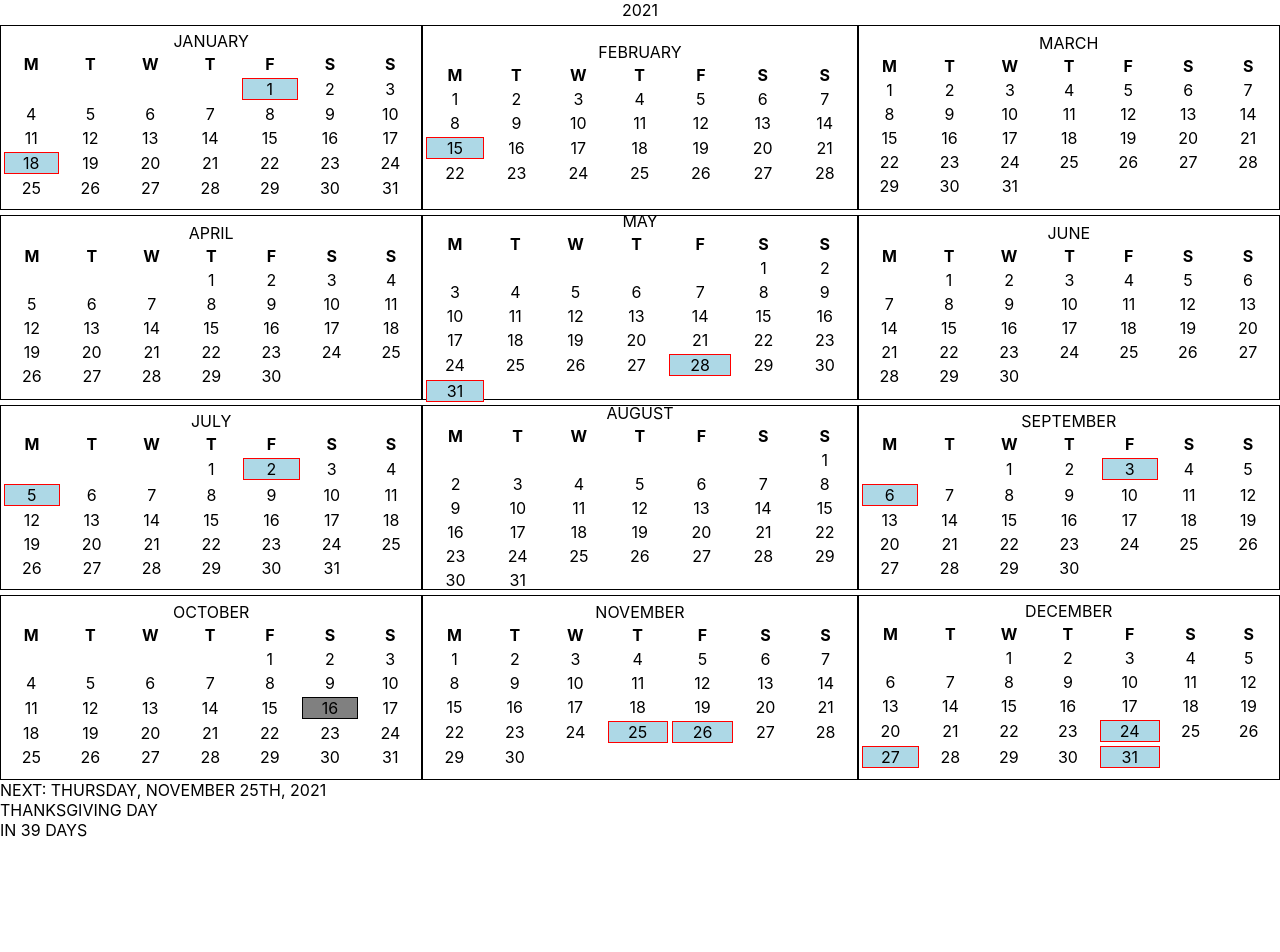
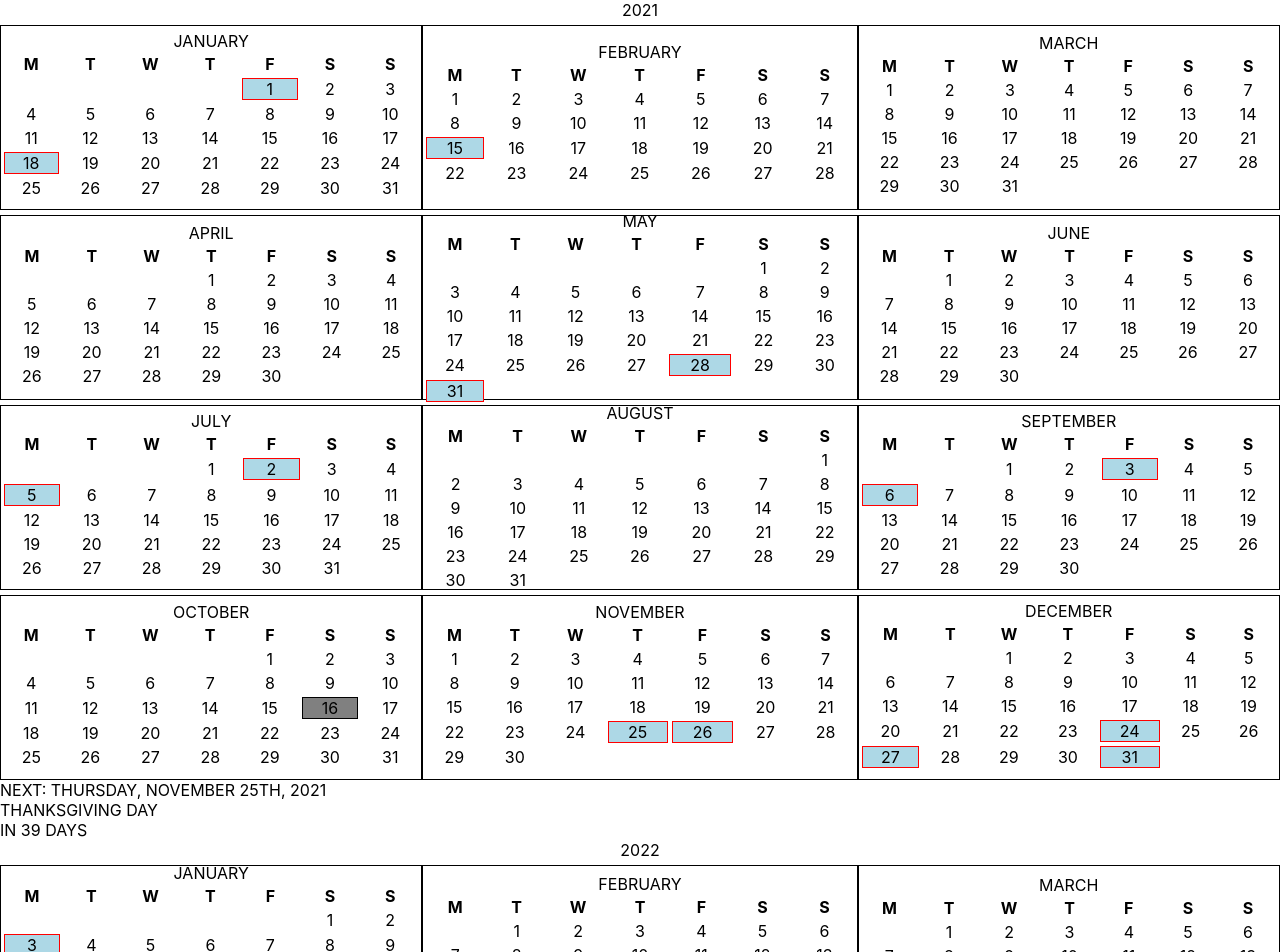
Before and after one commit to leonelfmir/useful-calendar, a React (Create React App) app: page / in a window 1280 px wide. Shown: the top 952 px of the page. Before the commit the page ends 840 px from the top, so only its background shows below. Built offline with nearby package versions, Linux system fonts and the light colour scheme.

Commit message:
showing all years

```diff
--- a/public/index.html
+++ b/public/index.html
@@ -14,7 +14,7 @@
       manifest.json provides metadata used when your web app is installed on a
       user's mobile device or desktop. See https://developers.google.com/web/fundamentals/web-app-manifest/
     -->
-    <link rel="manifest" href="%PUBLIC_URL%/manifest.json" />
+    <!-- <link rel="manifest" href="%PUBLIC_URL%/manifest.json" /> -->
     <!--
       Notice the use of %PUBLIC_URL% in the tags above.
       It will be replaced with the URL of the `public` folder during the build.
@@ -24,7 +24,7 @@
       work correctly both with client-side routing and a non-root public URL.
       Learn how to configure a non-root public URL by running `npm run build`.
     -->
-    <title>React App</title>
+    <title>Holidays app - by Leo</title>
   </head>
   <body>
     <noscript>You need to enable JavaScript to run this app.</noscript>
--- a/src/App.js
+++ b/src/App.js
@@ -28,15 +28,11 @@ function App(): any {
     return null;
   }
 
-  const year = 2021;
-  const holidays = data.find((d) => d.year === year)?.dates;
-  if (holidays == null) {
-    return null;
-  }
-
   return (
     <LayOut>
-      <Year year={year} daysToMark={holidays} />
+      {data.map((d) => (
+        <Year key={d.year} year={d.year} daysToMark={d.dates} />
+      ))}
     </LayOut>
   );
 }
--- a/src/src/NextDay.js
+++ b/src/src/NextDay.js
@@ -17,6 +17,7 @@ export default function NexDay({ daysToMark }: Props): any {
   if (daysToMark == null || daysToMark.length === 0) {
     return null;
   }
+
   const dates = daysToMark.map((d) => d.date) ?? [];
   const nextDate = closestIndexTo(new Date(), dates);
   const closest = daysToMark[nextDate];
```
